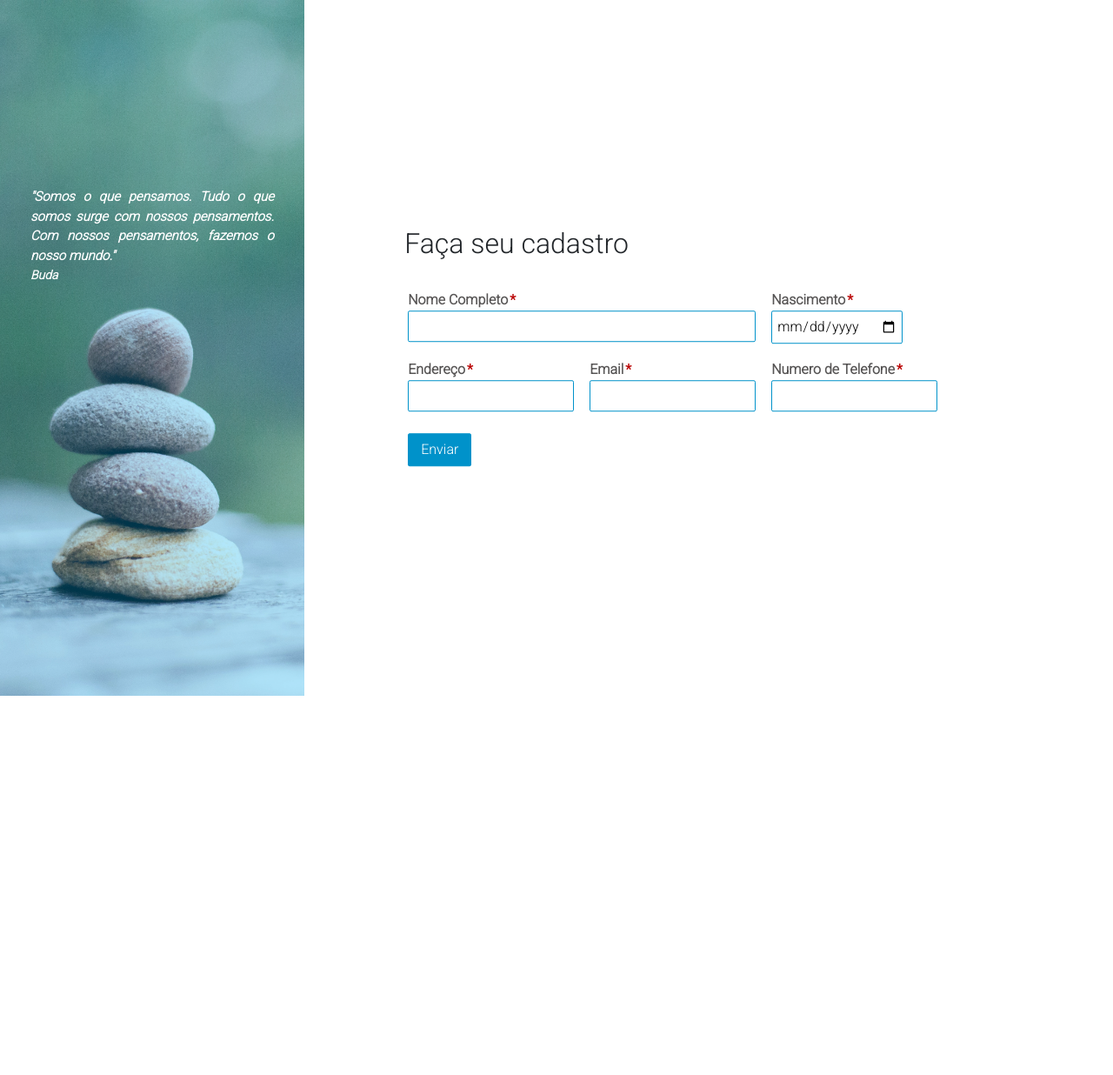
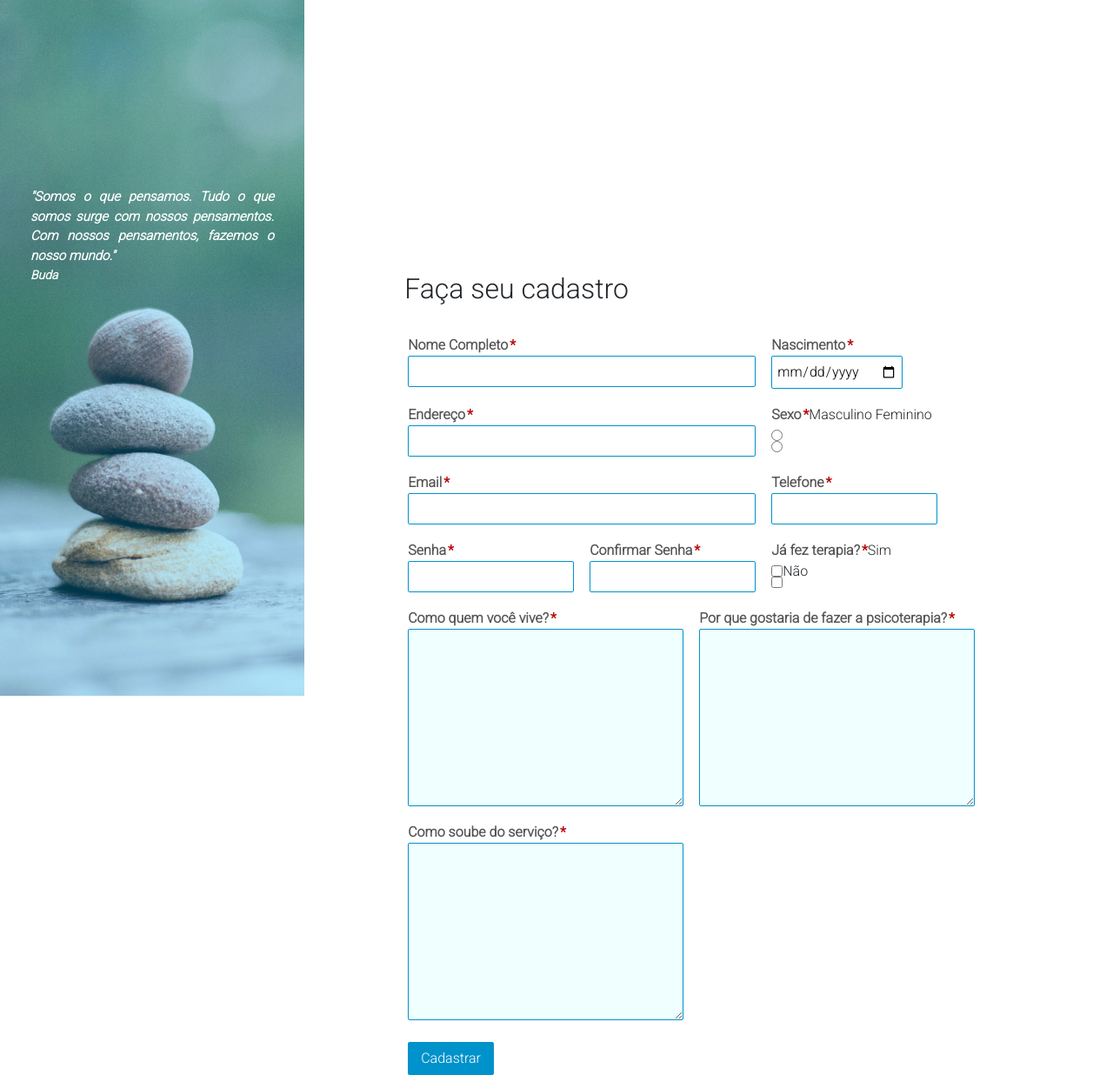
Before and after one commit to manogray/remindWeb, a PHP site: page /pages/cadastro.php in a window 1280 px wide. Shown: the whole page at 87% size. Before the commit the page ends 800 px from the top, so only its background shows below. Run offline with PHP 8.4, Linux system fonts and the light colour scheme; some libraries are stand-ins or nearby versions.

Commit message:
tela de cadastro( precisa de melhorias)

```diff
--- a/css/login.css
+++ b/css/login.css
@@ -662,6 +662,7 @@ iframe {
   position: absolute;
   padding: 9%;
   box-sizing: border-box;
+  height: -webkit-fill-available;
 }
 
 .mensagem{
@@ -683,3 +684,18 @@ h2.titulo_cadastro {
   margin-bottom: 26px;
   font-family: unset;
 }
+
+.text-area{
+  background: azure;
+  outline: none;
+  position: relative;
+  float: left;
+  border: 1px solid #0092ca;
+  clear: left;
+  padding: 5px;
+  border-radius: 2px;
+}
+
+.radio-area{
+  top: 5px;
+}
--- a/includes/head.php
+++ b/includes/head.php
@@ -11,4 +11,5 @@
 <link rel="stylesheet" type="text/css" href="../css/login.css">
 <link rel="stylesheet" href="../css/calendar.css">
 <script src="https://ajax.googleapis.com/ajax/libs/jquery/3.4.0/jquery.min.js"></script>
+<script src="https://ajax.googleapis.com/ajax/libs/jquery/2.1.1/jquery.min.js"></script>
 <script src="../js/fullcalendar.min.js"></script>
--- a/pages/cadastro.php
+++ b/pages/cadastro.php
@@ -18,30 +18,90 @@
                 <div class="form-row">
                     <div class="form-group">
                         <div class="form-input">
-                        <label for="first_name" class="required">Nome Completo</label>
-                        <input style="width: 400px;" type="text" name="nomeCompleto" id="first_name">
+                            <label for="nome" class="required">Nome Completo</label>
+                            <input style="width: 400px;" type="text" name="nome" id="nome">
                         </div>
                         <div class="form-input">
-                        <label for="company" class="required">Nascimento</label>
-                        <input type="date" name="company" id="nascimento">
+                            <label for="nascimento" class="required">Nascimento</label>
+                            <input type="date" name="nascimento" id="nascimento">
+                        </div>
+
+
+                        <div class="form-input">
+                            <label for="endereco" class="required">Endereço</label>
+                            <input style="width: 400px;" type="text" name="endereco" id="endereco">
+                        </div>
+
+                        <div class="form-input">
+                            <label for="sexo" class="required">Sexo</label>
+                            <input class="radio-area" type="radio" name="opcao" value="opc1" id="sexo">Masculino
+                            <input class="radio-area" type="radio" name="opcao" value="opc2" id="sexo">Feminino
+                        </div>
+
+                        <div class="form-input">
+                            <label for="email" class="required">Email</label>
+                            <input style="width: 400px;" type="email" name="email" id="email">
                         </div>
                         <div class="form-input">
-                        <label for="company" class="required">Endereço</label>
-                        <input type="text" name="company" id="endereco">
+                            <label for="telefone" class="required">Telefone</label>
+                            <input type="text" name="telefone" id="telefone">
                         </div>
+
                         <div class="form-input">
-                        <label for="email" class="required">Email</label>
-                        <input type="email" name="email" id="email">
+                            <label for="senha" class="required">Senha</label>
+                            <input type="text" name="senha" id="senha">
                         </div>
+
                         <div class="form-input">
-                        <label for="phone_number" class="required">Numero de Telefone</label>
-                        <input type="text" name="phone_number" id="phone_number">
+                            <label for="confirmar" class="required">Confirmar Senha</label>
+                            <input type="text" name="confimar" id="confirmar">
                         </div>
+
+                        <div class="form-input">
+                            <label for="fezTerapia" class="required">Já fez terapia?</label>
+                            <input class="radio-area" type="checkbox" name="check" id="check" value="true"/>Sim
+                            <br>
+                            <input class="radio-area" type="checkbox" name="check" id="check" value="true"/>Não
+                        </div>
+
+                        <div class="form-input">
+                            <label for="vinculoResidencial" class="required">Como quem você vive?</label>
+                            <textarea class="text-area" rows="8" cols="35" maxlength="500"></textarea>
+                        </div>
+
+                        <div class="form-input">
+                            <label for="demanda" class="required">Por que gostaria de fazer a psicoterapia?</label>
+                            <textarea class="text-area" rows="8" cols="35" maxlength="500"></textarea>
+                        </div>
+
+                        <div class="form-input">
+                            <label for="demanda" class="required">Como soube do serviço?</label>
+                            <textarea class="text-area" rows="8" cols="35" maxlength="500"></textarea>
+                        </div>
+
+                        <div class="form-input" style="visibility: hidden;" id="opcao">
+                            <label for="demanda" class="required">Local onde fez terapia</label>
+                            <textarea class="text-area" rows="8" cols="35" maxlength="500"></textarea>
+                        </div>
+
                     </div>
                 </div>
                 <div class="form-submit">
-                <input type="submit" value="Enviar" class="submit" id="submit" name="submit">
+                    <input type="submit" value="Cadastrar" class="submit" id="submit" name="submit">
                 </div>
+
+                <script>
+                    $("#check").click(function(){
+                        if($(this).val()=="true"){
+                            $("#opcao").css("visibility","visible");
+                            $(this).val("false");
+                            }
+                            else{
+                                $("#opcao").css("visibility","hidden");
+                                $(this).val("true");
+                            }
+                        });
+                </script>
             </form>
         </div>
     </div>
```
Lines whose indentation alone changed are shown as unchanged.
